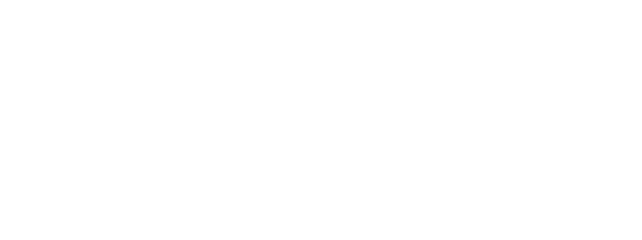
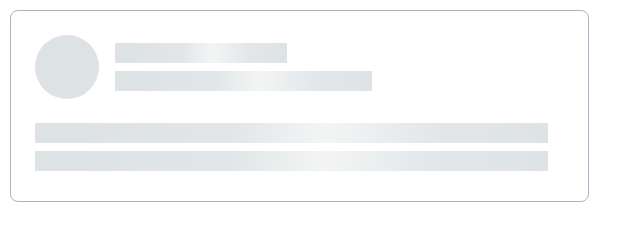
Before and after one commit to js-tasks-ru/htmlcss-20220919_deniss, a website: page 04-lection2/02-skeleton/index.html in a window 1280 px wide. Shown: the whole page, without its empty margins (0-642 px from the left). Drawn offline with Linux system fonts and the light colour scheme.

Commit message:
Skeleton implementation

```diff
--- a/04-lection2/02-skeleton/index.html
+++ b/04-lection2/02-skeleton/index.html
@@ -1,11 +1,21 @@
 <!DOCTYPE html>
-<!-- Страница со скелетоном -->
 <html lang="ru">
     <head>
         <link rel="stylesheet" href="../../assets/css/main.css">
+        <link rel="stylesheet" href="../../assets/css/normalize.css">
         <link rel="stylesheet" href="./skeleton.css">
     </head>
     <body>
-
+      <div class="skeleton demo__skeleton">
+        <div class="skeleton__header">
+          <div class="skeleton__avatar"></div>
+          <div class="skeleton__info">
+            <div class="skeleton__line small-line"></div>
+            <div class="skeleton__line medium-line"></div>
+          </div>
+        </div>
+        <div class="skeleton__line large-line"></div>
+        <div class="skeleton__line large-line"></div>
+      </div>
     </body>
 </html>
--- a/04-lection2/02-skeleton/skeleton.css
+++ b/04-lection2/02-skeleton/skeleton.css
@@ -0,0 +1,50 @@
+.demo__skeleton {
+  width: 579px;
+  height: 192px;
+  margin: 10px;
+}
+
+.skeleton {
+  background: var(--white);
+  border: 1px solid var(--grey-3);
+  border-radius: 8px;
+  padding: 24px 40px 24px 24px;
+  box-sizing: border-box;
+}
+
+.skeleton__header {
+  display: flex;
+  margin-bottom: 24px;
+  column-gap: 16px;
+}
+
+.skeleton__avatar {
+  width: 64px;
+  height: 64px;
+  background-color: var(--grey-2);
+  border-radius: 50%;
+}
+
+.skeleton__info {
+  display: flex;
+  flex-direction: column;
+  justify-content: space-evenly;
+  flex: 1;
+}
+
+.skeleton__line {
+  height: 20px;
+  background: linear-gradient(92.51deg, #DDE2E5 6.44%, #E2E6E8 38.47%, #F3F5F5 56.48%, #E3E7EA 77.5%, #DDE2E5 102.52%);
+}
+
+.small-line {
+  margin-right: 261px;
+}
+
+.medium-line {
+  margin-right: 176px;
+}
+
+.large-line {
+  margin-bottom: 8px;
+}
```
